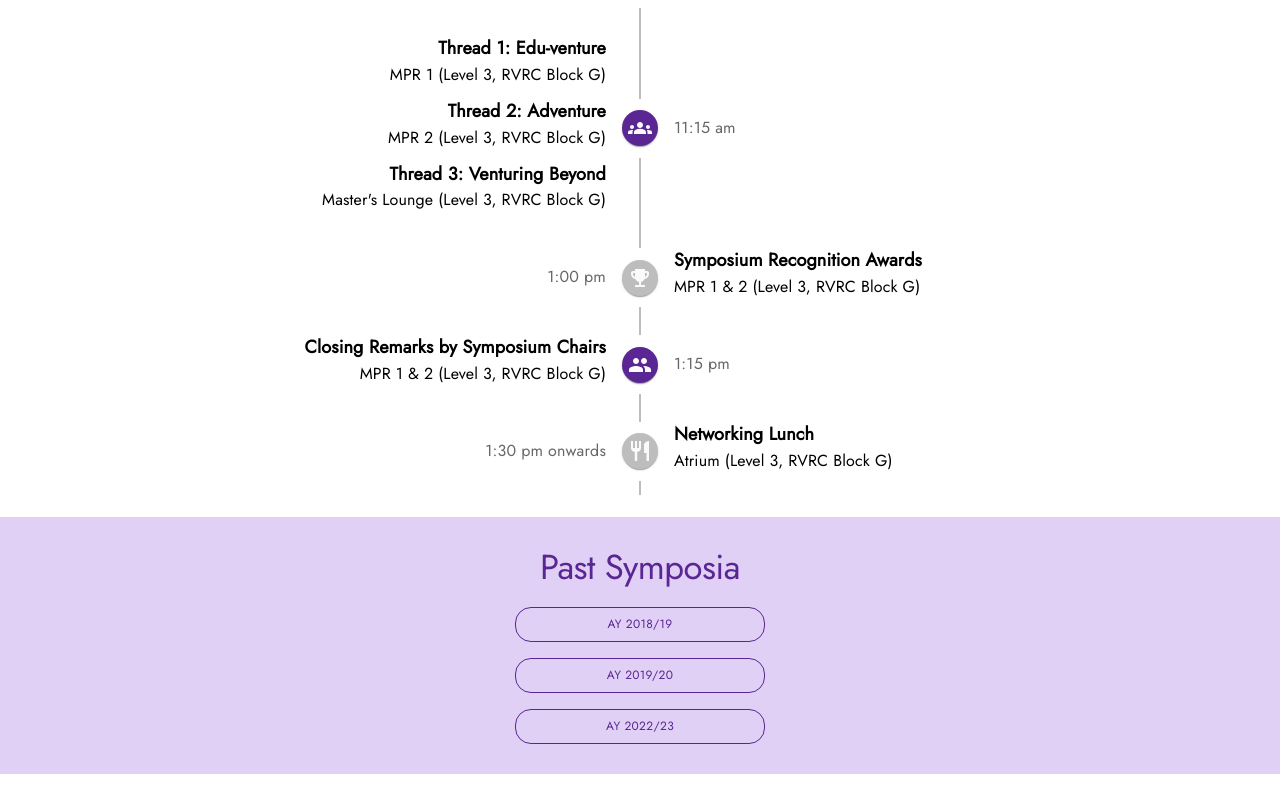
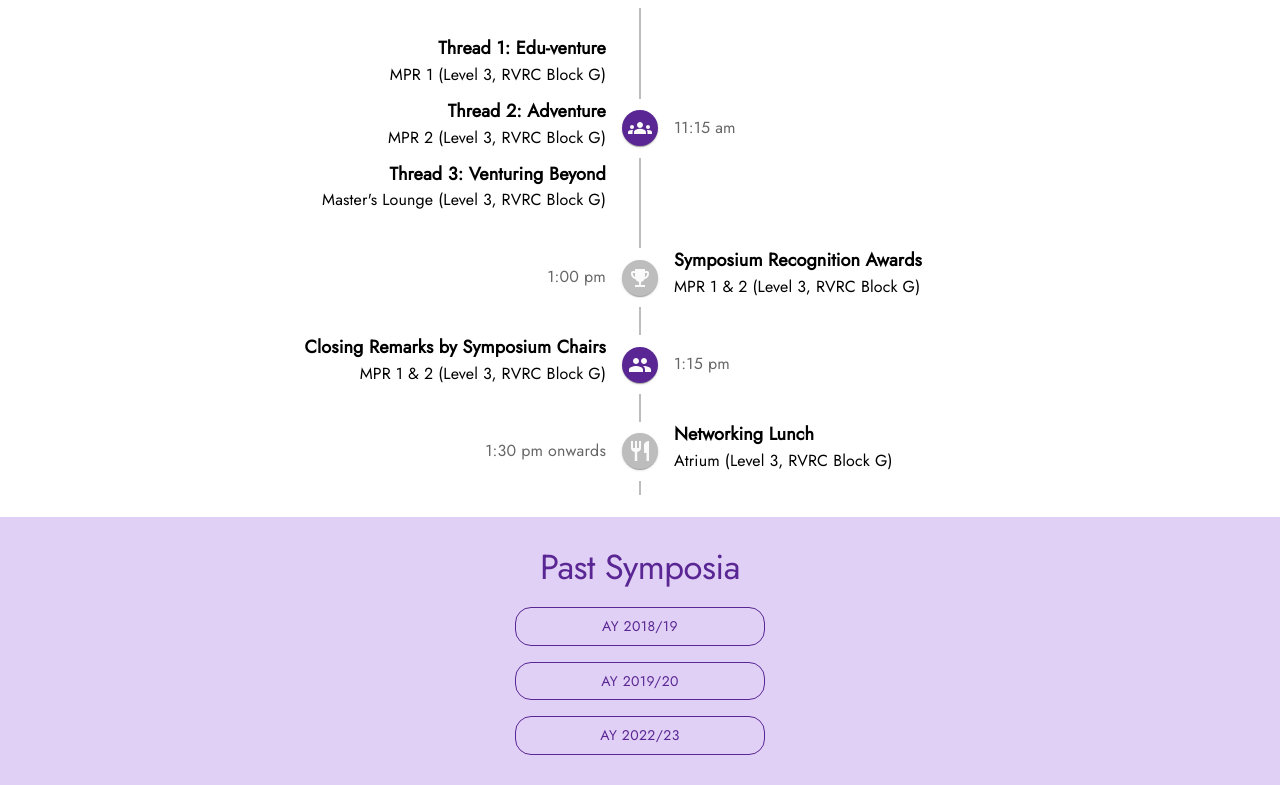
Before and after one commit to kxrt/rvrc-blog, a React (Create React App) app: page / in a window 1280 px wide. Shown: the part 5387-6172 px from the top of the page. Built offline with nearby package versions, Linux system fonts and the light colour scheme.

Commit message:
Make font bigger

```diff
--- a/src/components/PastSymposia.js
+++ b/src/components/PastSymposia.js
@@ -27,7 +27,6 @@ const PastSymposia = () => {
                 sx={{
                   width: "250px",
                   fontFamily: "Jost",
-                  fontSize: "12px",
                   backgroundColor: "transparent",
                   color: "#592693",
                   borderRadius: "16px",
```
